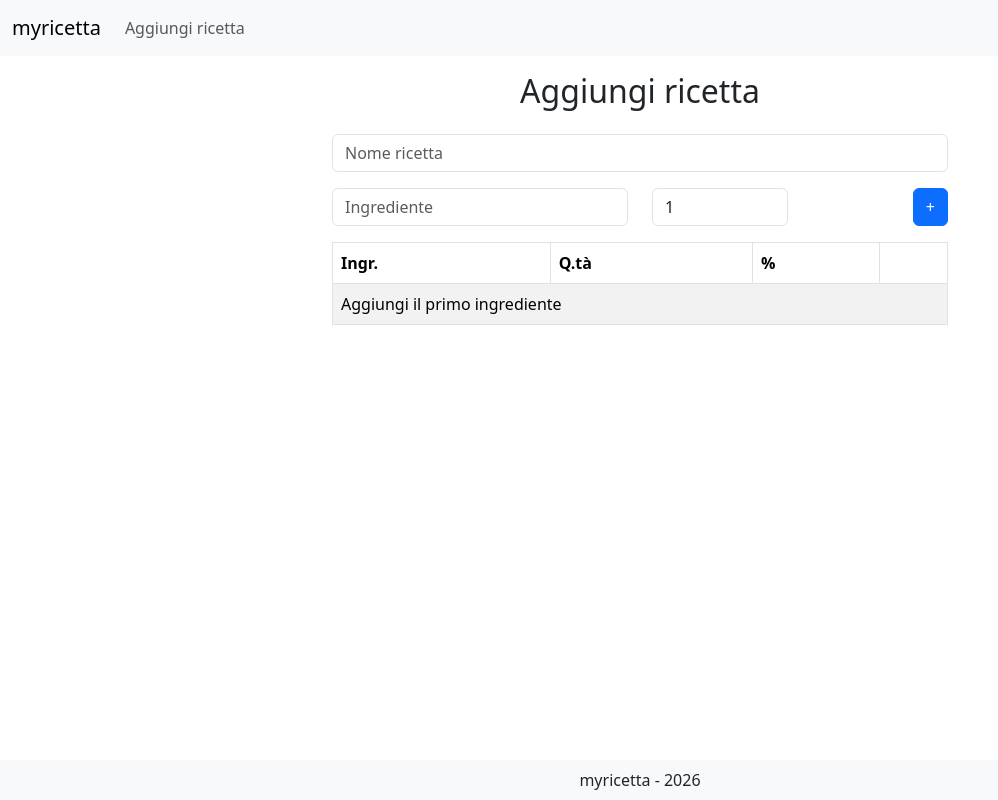
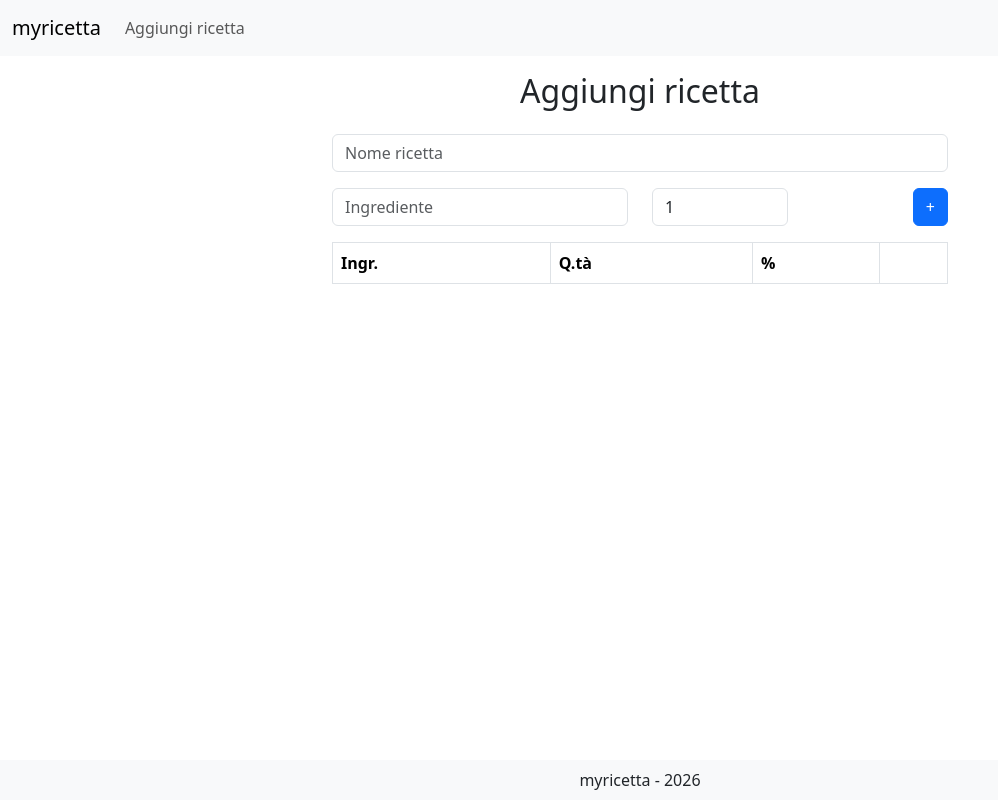
Before and after one commit to tave8/myricetta-react, a React (Vite) app: page /add-recipe in a window 1280 px wide. Shown: the whole page, without its empty margins (0-998 px from the left). Built offline with nearby package versions, Linux system fonts and the light colour scheme.

Commit message:
feedback "add ingredient" shown correct

```diff
--- a/src/components/Recipe.jsx
+++ b/src/components/Recipe.jsx
@@ -160,14 +160,14 @@ const RecipeComponent = (props) => {
                   )
                 })}
                 {/* no calculation yet */}
-                {!ingredientsCalculations && (
+                {ingredientsCalculations?.ingredients.length == 0 && (
                   <tr>
                     <td colSpan="4">Aggiungi il primo ingrediente</td>
                   </tr>
                 )}
               </tbody>
               <tfoot>
-                {ingredientsCalculations && (
+                {ingredientsCalculations?.ingredients.length > 0 && (
                   <tr>
                     <td>TOTALE:</td>
                     <td>{ingredientsCalculations.totIngredientsRounded}</td>
```
